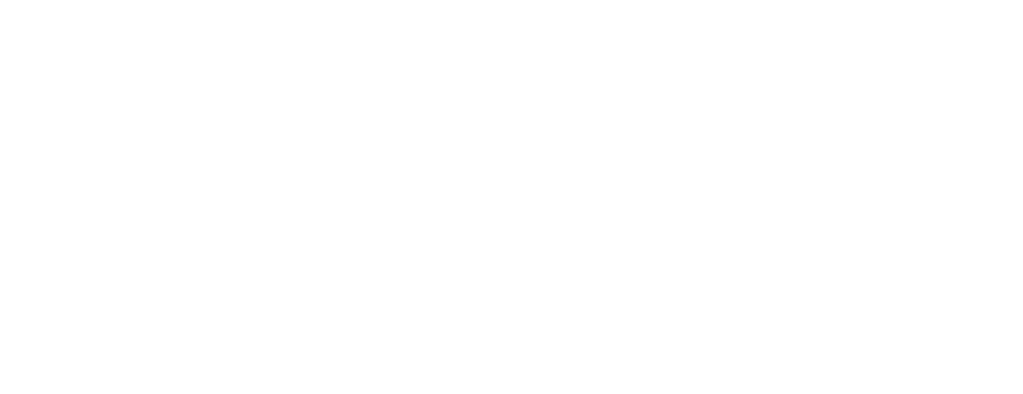
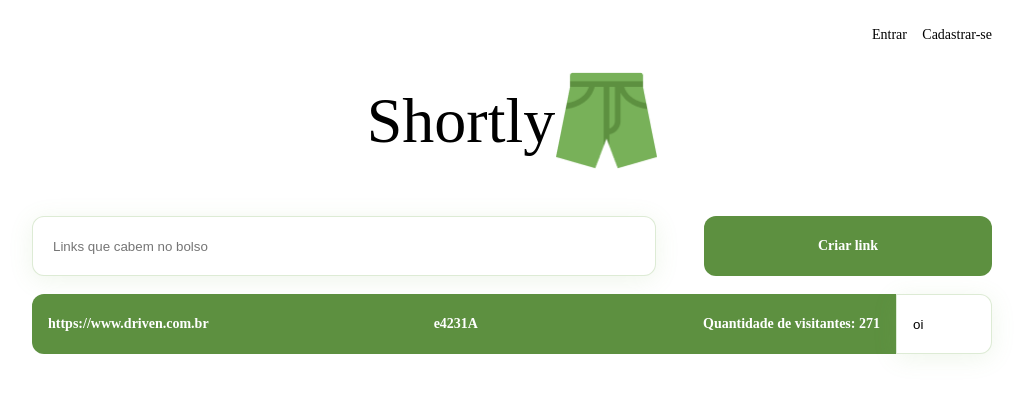
Before and after one commit to emilynakano/projeto-front-shortly, a React (Create React App) app: page /home in a window 1280 px wide. Before the commit this address had no page. Shown: the top 394 px of the page, without its empty margins (128-1151 px from the left). Built offline with nearby package versions, Linux system fonts and the light colour scheme.

Commit message:
links from user page layout

```diff
--- a/src/App.js
+++ b/src/App.js
@@ -7,6 +7,7 @@
 import GlobalStyles from './themes/globalStyles.js';
 import { useState } from 'react';
 import UserContext from './contexts/UserContext.js'
+import Home  from './pages/Home/index.js';
 export default function App () {
     const [user, setUser] = useState({
         name: '',
@@ -20,6 +21,7 @@
                     <Route path='/' element={<Ranking />} />
                     <Route path='/sign-up' element={<SignUp />} />
                     <Route path='/sign-in' element={<SignIn />} />
+                    <Route path='/home' element={<Home />} />
                 </Routes>
             </UserContext.Provider>
         </BrowserRouter>
--- /dev/null
+++ b/src/pages/Home/index.js
@@ -0,0 +1,38 @@
+import Logo from "../../components/Logo.js"
+import Header from "../../components/Header.js"
+import { Container } from "./style.js"
+export default function Home () {
+    return (
+        <>
+            <Header />
+            <Container>
+                <Logo />
+                <div className="CreateLink">
+                    <input type="text" placeholder="Links que cabem no bolso" />
+                    <button>
+                        <span> Criar link</span>
+                    </button>
+                </div>
+                <div className="links">
+                    <div className="link">
+                        <button>
+                            <span>
+                                https://www.driven.com.br
+                            </span>
+                            <span>
+                                e4231A
+                            </span>
+                            <span>
+                                Quantidade de visitantes: 271
+                            </span>
+                        </button>
+                        <button className="trash">
+                            <h1>oi</h1>
+                        </button>
+                    </div>
+
+                </div>
+            </Container>
+        </>
+    )
+}
--- /dev/null
+++ b/src/pages/Home/style.js
@@ -0,0 +1,66 @@
+import styled from "styled-components";
+const Container = styled.div`
+    display:flex;
+    flex-direction:column;
+    align-items:center;
+
+    width:100%;
+
+    .CreateLink {
+        margin-top:45px;
+        display: flex;
+        width:75%;
+        display:flex;
+        justify-content:space-between;
+    }
+    input {
+        border: 1px solid rgba(120, 177, 89, 0.25);
+        box-shadow: 0px 4px 24px rgba(120, 177, 89, 0.12);
+        border-radius: 12px;
+        width: 65%;
+        height:60px;
+        padding: 20px;
+    }
+    button {
+        border:none;
+        background-color: #5D9040;
+        border-radius: 12px;
+        height:60px;
+        width:30%;
+    }
+    span {
+        font-family: 'Lexend Deca';
+        font-style: normal;
+        font-weight: 700;
+        font-size: 14px;
+        line-height: 18px;
+        color: #FFFFFF;
+    }
+    .links{
+        margin-top: 18px;
+        width:75%;
+        display:flex;
+        flex-direction:column;
+        gap: 10px;
+    }
+    .link {
+        display:flex;
+        button {
+            width:90%;
+            display:flex;
+            align-items:center;
+            justify-content:space-between;
+            padding: 16px;
+            border-radius: 12px 0px 0px 12px;
+        }
+        .trash {
+            border: 1px solid rgba(120, 177, 89, 0.25);
+            background-color: #FFFFFF;
+            width:10%;
+            box-shadow: 0px 4px 24px rgba(120, 177, 89, 0.12);
+            border-radius: 0px 12px 12px 0px;
+        }
+    }
+
+`
+export {Container}
```
